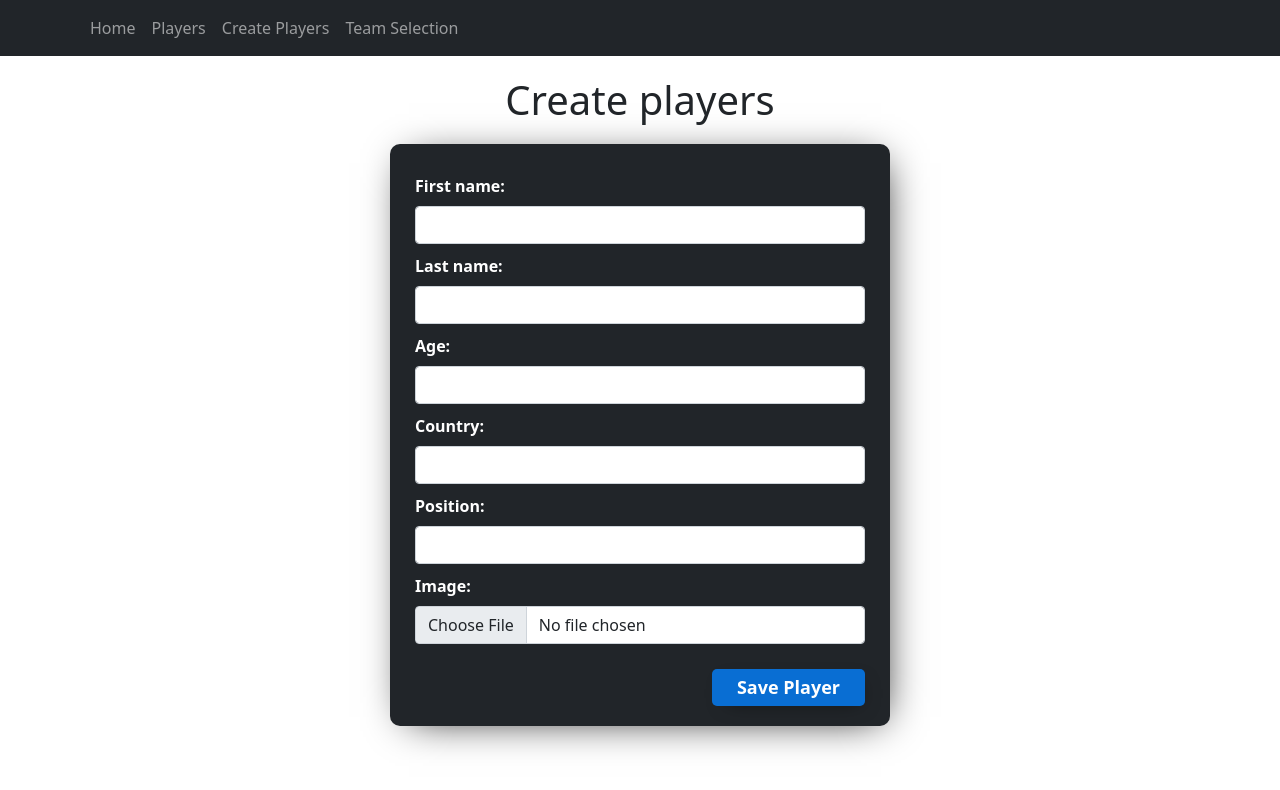
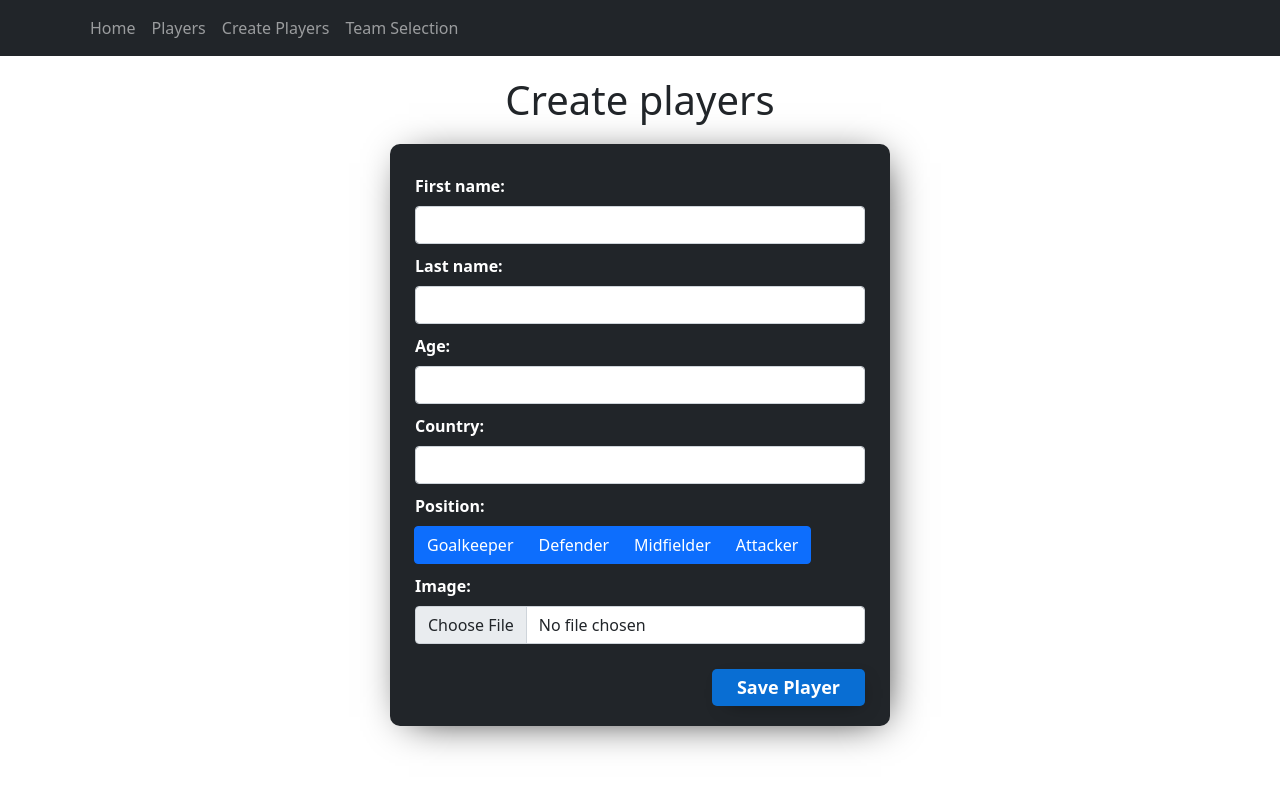
Before and after one commit to olavhl/liverpoolweb, a React (Create React App) app: page /createplayers in a window 1280 px wide. Shown: the top 790 px of the page. Built offline with nearby package versions, Linux system fonts and the light colour scheme; no server answers.

Commit message:
Implementing checkboxes into create players

```diff
--- a/src/components/players/CreatePlayerForm.tsx
+++ b/src/components/players/CreatePlayerForm.tsx
@@ -1,8 +1,21 @@
 import { ChangeEvent, FC, SyntheticEvent, useContext, useState } from "react";
-import { Form } from "react-bootstrap";
+import {Form, ToggleButton, ToggleButtonGroup} from "react-bootstrap";
 import { PlayerContext } from "../../context/PlayerContext";
 import { IPlayer } from "../../interfaces/IPlayers";
 import { PlayerContextType } from "../../types/PlayerContextType";
+
+function RadioPositionButtons(props: { selectRadioButton: (position: string) => void }) {
+  const handleToggleButton = (position: string) => {
+    props.selectRadioButton(position)
+  }
+
+  return <ToggleButtonGroup type={"radio"} name={"Toggle-buttons"}>
+    <ToggleButton onClick={() => handleToggleButton("Goalkeeper")} value={"Goalkeeper"}>Goalkeeper</ToggleButton>
+    <ToggleButton onClick={() => handleToggleButton("Defender")} value={"Defender"}>Defender</ToggleButton>
+    <ToggleButton onClick={() => handleToggleButton("Midfielder")} value={"Midfielder"}>Midfielder</ToggleButton>
+    <ToggleButton onClick={() => handleToggleButton("Attacker")} value={"Attacker"}>Attacker </ToggleButton>
+  </ToggleButtonGroup>;
+}
 
 const CreatePlayerForm: FC = () => {
   const { addPlayer } = useContext(PlayerContext) as PlayerContextType;
@@ -33,9 +46,6 @@ const CreatePlayerForm: FC = () => {
       case "country":
         setNewPlayer({ ...newPlayer, country: event.target.value });
         break;
-      case "position":
-        setNewPlayer({ ...newPlayer, position: event.target.value });
-        break;
       case "image":
         let { files } = event.target;
         if (files) {
@@ -46,14 +56,22 @@ const CreatePlayerForm: FC = () => {
     }
   };
 
+  const handlePositionChange = (position: string) => {
+    setNewPlayer({...newPlayer, position: position})
+  }
+
   const postNewPlayer = (event: SyntheticEvent<HTMLFormElement>) => {
     const form = event.currentTarget;
+
     if (!form.checkValidity()) {
-      console.log(form.checkValidity());
       event.preventDefault();
       event.stopPropagation();
     } else {
+      if (newPlayer.position.length > 0) {
         addPlayer(newPlayer, newImage as File);
+      } else {
+        event.preventDefault()
+      }
     }
 
     setValidated(true);
@@ -119,15 +137,7 @@ const CreatePlayerForm: FC = () => {
 
       <Form.Group className="form-group">
         <Form.Label>Position:</Form.Label>
-        <Form.Control
-          required
-          onChange={handleChange}
-          name="position"
-          type="text"
-        />
-        <Form.Control.Feedback type="invalid">
-          Please enter Postition
-        </Form.Control.Feedback>
+        <RadioPositionButtons selectRadioButton={handlePositionChange}/>
       </Form.Group>
 
       <Form.Group className="form-group">
@@ -144,7 +154,7 @@ const CreatePlayerForm: FC = () => {
       </Form.Group>
 
       <div className="form-btn-container">
-        <input className="form-btn" type="submit" value="Save Player" />
+        <input className="form-btn" type="submit" value="Save Player"/>
       </div>
     </Form>
   );
--- a/src/components/players/PlayerList.tsx
+++ b/src/components/players/PlayerList.tsx
@@ -56,14 +56,6 @@ const PlayerList: FC = () => {
     );
   };
 
-  // const displayPlayers = () => {
-  //   let allPlayers = displayPlayerFromPosition("Goalkeeper")
-  //   allPlayers = allPlayers + displayPlayerFromPosition("Defender")
-  //   let midfielders = displayPlayerFromPosition("Midfielder")
-  //   let attackers = displayPlayerFromPosition("Attacker")
-  //   return {goalkeepers, defenders, midfielders, attackers}
-  // };
-
   const displayPlayerFromPosition = (position: String) => {
     return players.map((player:IPlayer, key) => {
       if (player.position.toLocaleLowerCase() === position.toLocaleLowerCase()) {
@@ -72,10 +64,6 @@ const PlayerList: FC = () => {
               <PlayerItem player={player} handleClick={handleClick} />
             </Col>
         )
-      } else if (player.position === "") {
-        return <Col key={key} md="6" lg="4" xl="3">
-          <PlayerItem player={player} handleClick={handleClick} />
-        </Col>
       }
     })
   }
```
Lines whose indentation alone changed are shown as unchanged.
